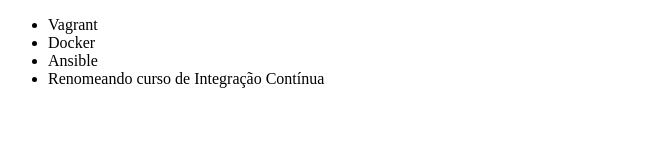
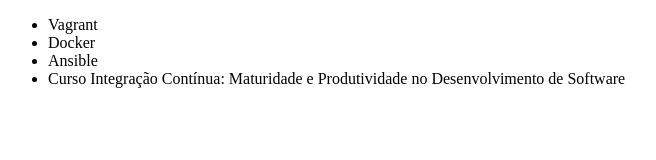
Before and after one commit to sabrinagomessilva/alura-git, a plain HTML site: page index.html in a window 1280 px wide. Shown: the whole page, without its empty margins (0-656 px from the left). Drawn offline with Linux system fonts and the light colour scheme.

Commit message:
Renomeando curso de Integração Contínua 2

```diff
--- a/index.html
+++ b/index.html
@@ -9,7 +9,7 @@
         <li>Vagrant</li>
         <li>Docker</li>
         <li>Ansible</li>
-        <li>Renomeando curso de Integração Contínua</li>
+        <li>Curso Integração Contínua: Maturidade e Produtividade no Desenvolvimento de Software</li>
     </ul>
 </body>
 </html>
```
